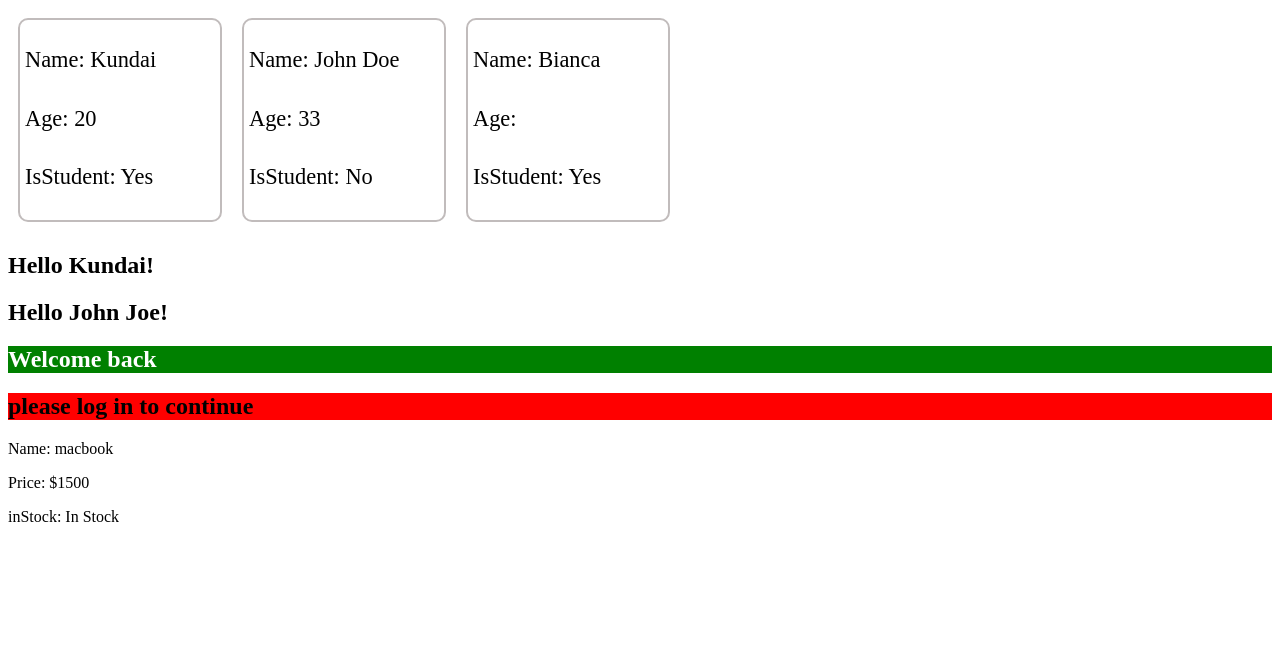
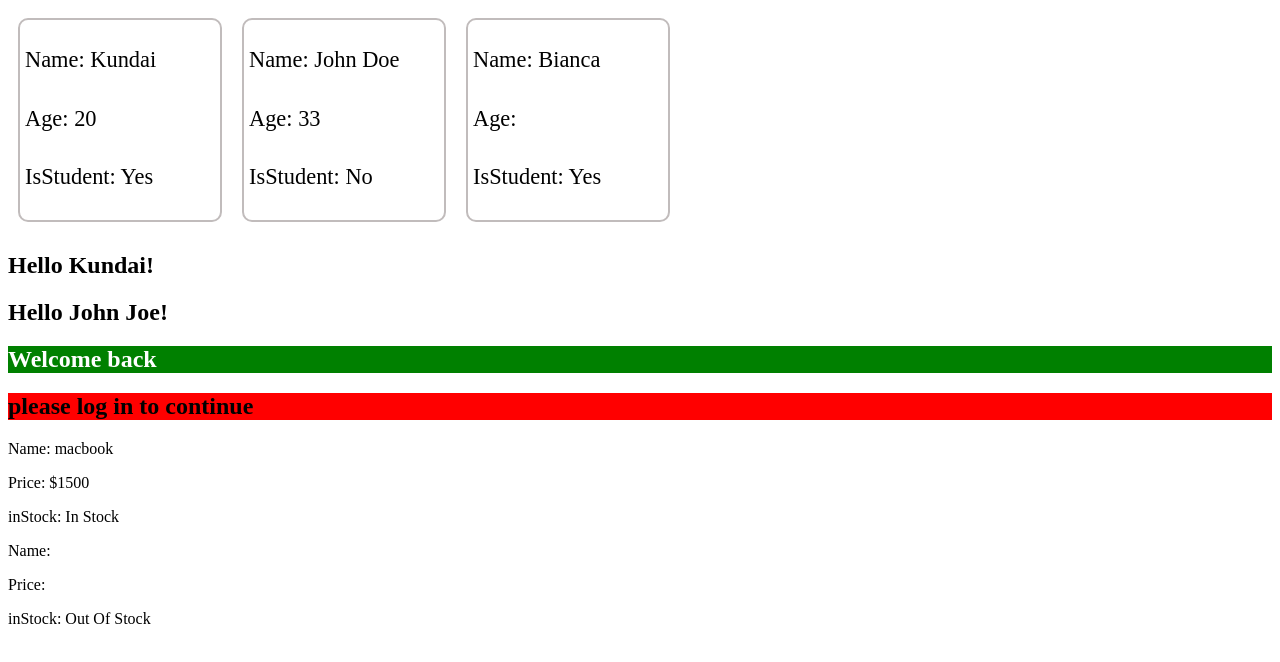
Before and after one commit to datlearner/Practise, a React (Vite) app in the folder props-crendering/: page / in a window 1280 px wide. Shown: the top 662 px of the page. Built offline with nearby package versions, Linux system fonts and the light colour scheme.

Commit message:
starting up with react

```diff
--- a/props-crendering/src/App.jsx
+++ b/props-crendering/src/App.jsx
@@ -14,6 +14,7 @@ function App() {
      <UserStatus isLoggedIn = {true} />
      <UserStatus isLoggedIn = {false} />
      <Product name = "macbook" price = {`$1500`} instock = {true}/>
+     <Product />
     </>
   )
 }
```
